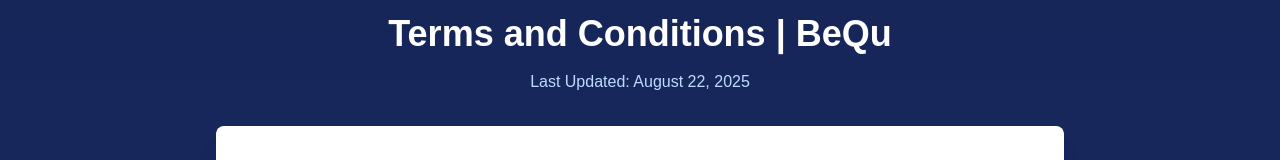
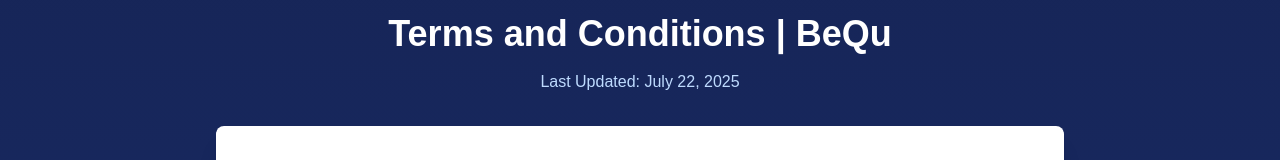
Before and after one commit to damfello/bequ-15, a Next.js app: page /terms-and-conditions in a window 1280 px wide. Shown: the part 123-283 px from the top of the page. Built offline with nearby package versions, Linux system fonts and the light colour scheme; no server answers.

Commit message:
terms and conditions updated

```diff
--- a/src/app/terms-and-conditions/page.tsx
+++ b/src/app/terms-and-conditions/page.tsx
@@ -26,7 +26,7 @@
       {/* Contenido principal de Términos y Condiciones */}
       <main className="max-w-4xl mx-auto py-16 px-6">
         <h1 className="text-4xl font-bold mb-4 text-center">Terms and Conditions | BeQu</h1>
-        <p className="text-blue-200 text-center mb-8">Last Updated: August 22, 2025</p>
+        <p className="text-blue-200 text-center mb-8">Last Updated: July 22, 2025</p>
 
         {/* Sección de contenido con fondo blanco y texto oscuro */}
         <section className="bg-white p-8 rounded-lg shadow-xl mb-8"> {/* Fondo blanco */}
@@ -130,7 +130,7 @@
           </p>
 
           <p className="text-gray-700 leading-relaxed mb-4">
-            <span className="font-medium">6.4. Data Storage and Anonymization:</span> BeQu stores the information users share with it in compliance with GDPR policies. We use a data anonymization method that protects each user's personal information. This information is stored to improve the user experience and offer advanced features, such as displaying each user's private chat history. The BeQu database is located on local servers in Europe, specifically in Germany.
+            <span className="font-medium">6.4. Data Storage and Anonymization:</span> BeQu stores the information users share with it in compliance with GDPR policies, using a data anonymization method that protects each user&apos;s personal information. This information is stored to improve the user experience and offer advanced features, such as displaying each user&apos;s private chat history. The BeQu database is located on local servers in Europe, specifically in Germany.
           </p>
 
           <h2 className="text-2xl font-semibold mb-4 text-gray-900">7. Disclaimers</h2>
```
